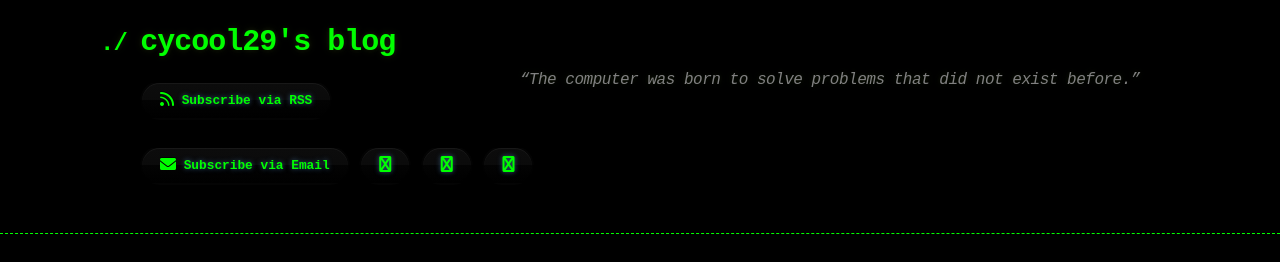
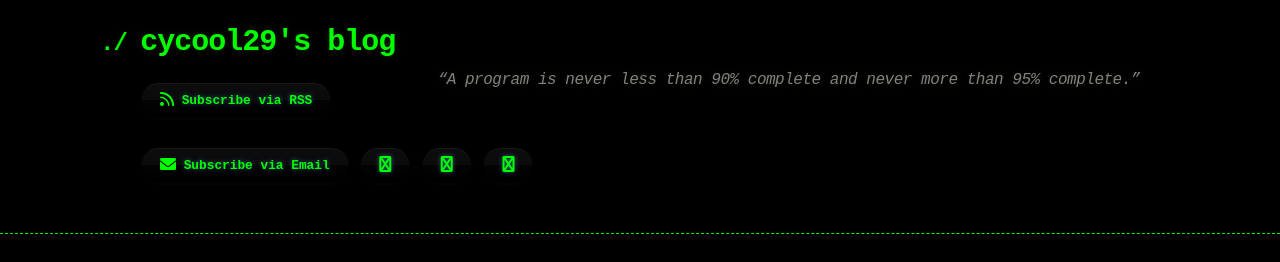
Before and after one commit to cycool29/cycool29.github.io, a Jekyll site: the page built from index.md, in a window 1280 px wide and 900 px high. Shown: the top 262 px of the window. Built offline with Jekyll 4.4.1, drawn with Linux system fonts in a browser that asks for light colours; a style sheet for code colours, icons or effects is not loaded.

Commit message:
Update quotes

```diff
--- a/_config.yml
+++ b/_config.yml
@@ -1,5 +1,5 @@
 title: cycool29's blog
-description: "“The computer was born to solve problems that did not exist before.” "
+description: "“A program is never less than 90% complete and never more than 95% complete.” "
 bio: A high school student. Intermediate in Python, Git, Bash. Learning JavaScript. He/Him. "
 author: cycool29
 url: https://cycool29.github.io
```
